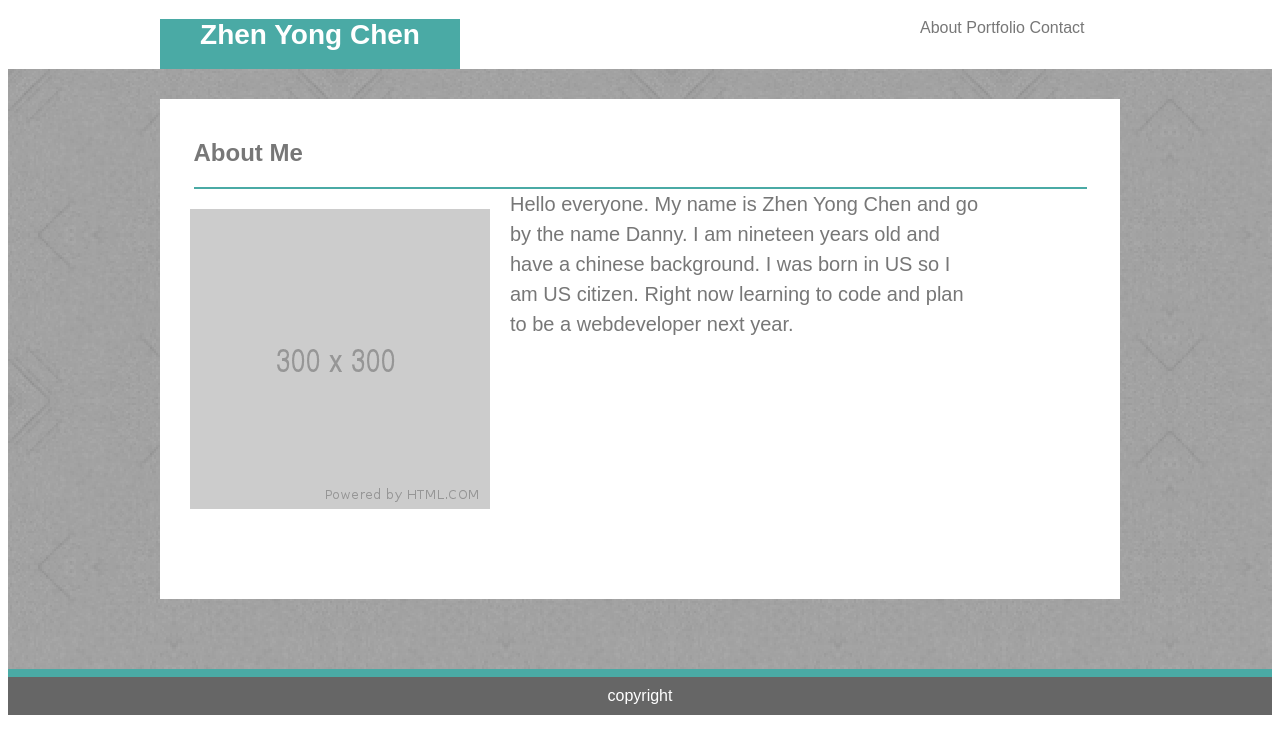
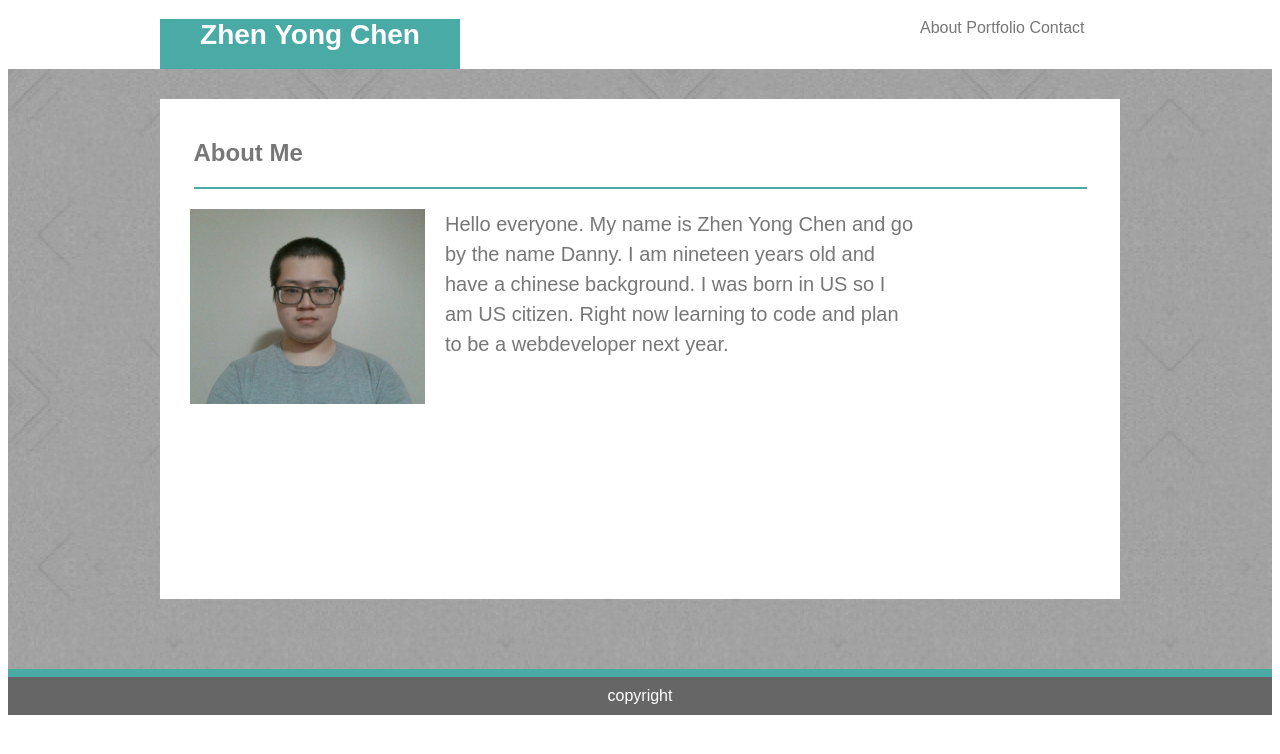
Before and after one commit to Chen3337/chen3337.github.io, a plain HTML site: page homework1/index.html in a window 1280 px wide. Drawn offline with Linux system fonts and the light colour scheme.

Commit message:
added image of me >_<

```diff
--- a/homework1/assets/css/style.css
+++ b/homework1/assets/css/style.css
@@ -76,6 +76,7 @@ a{
 img{
     float: left;
     margin: 20px;
+    width: 25%;
 }
 /* this the info about me part */
 #text1{
@@ -84,5 +85,6 @@ img{
     float: left;
     font-size: 20px;
     line-height: 30px;
+    padding-top: 20px;
 
 }
--- a/homework1/index.html
+++ b/homework1/index.html
@@ -29,7 +29,7 @@
                     <h2>About Me</h2>
                 </div>
                 <!-- this is the image and text about me -->
-                <img src="assets/image/placeholder.png">
+                <img src="assets/image/picofme.jpg">
                 <div id="text1">Hello everyone. My name is Zhen Yong Chen and go by the name Danny. I am nineteen years old and have a chinese background. I was born in US so I am US citizen. Right now learning to code and plan to be a webdeveloper next year.</div>
             </div>
         </section>
```
Also changed, not shown: homework1/assets/image/picofme.jpg (added).
